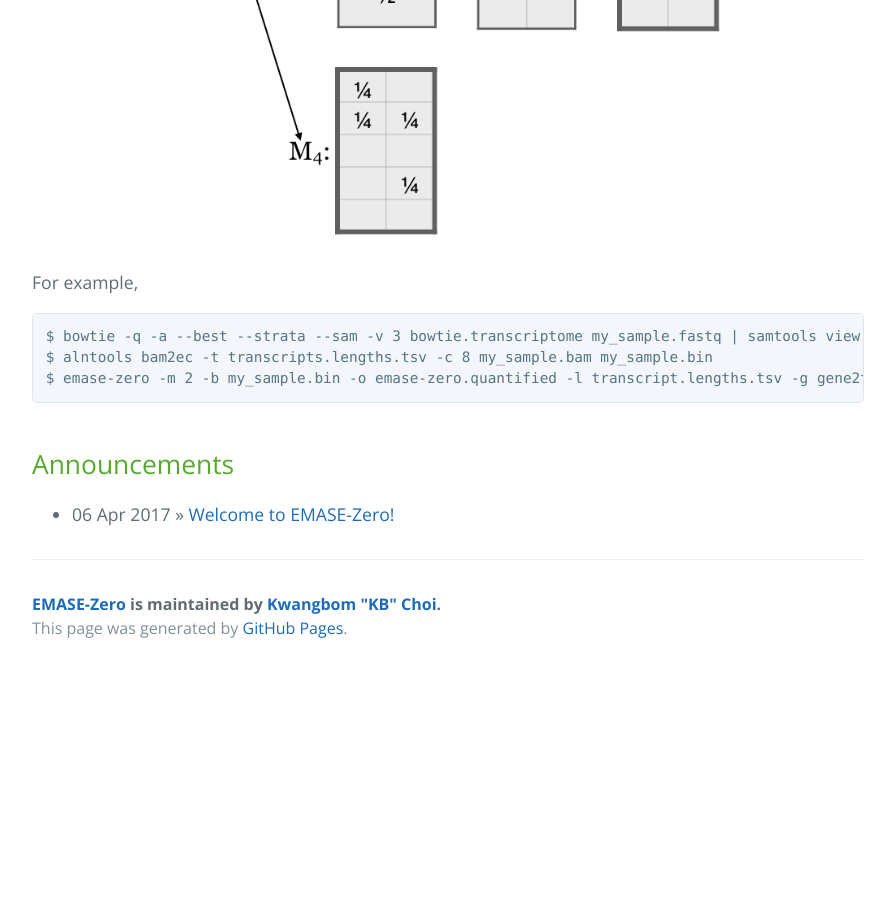
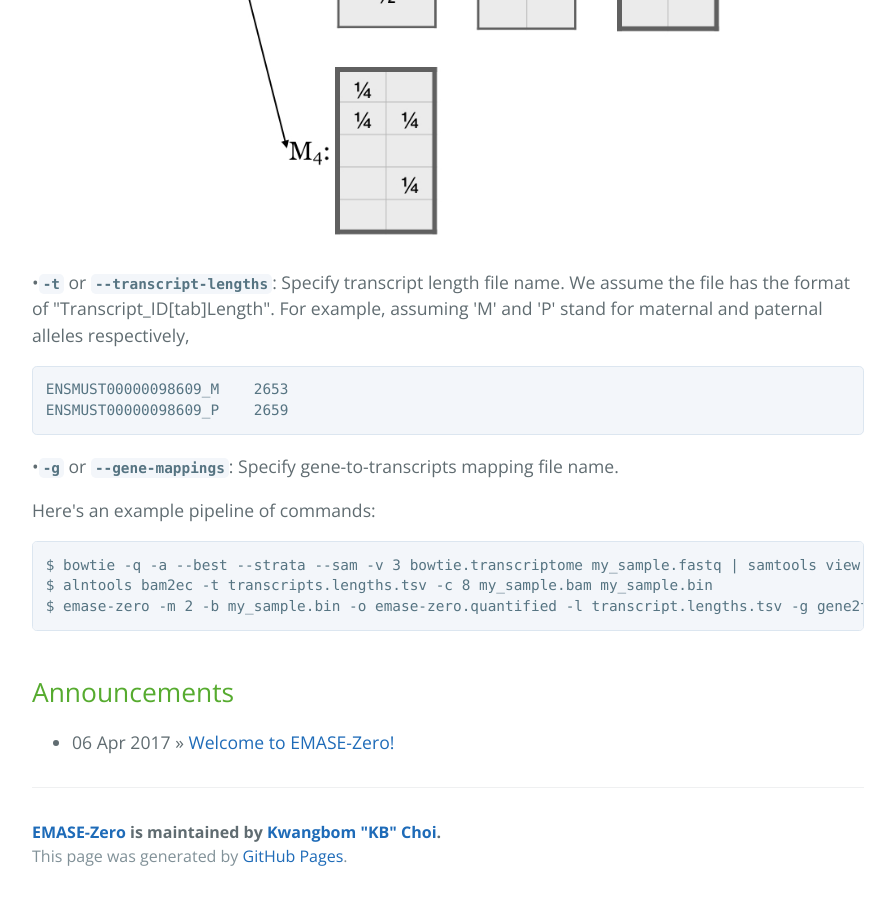
Before and after one commit to churchill-lab/emase-zero, a Jekyll site: the page built from index.html, in a window 1280 px wide and 900 px high, scrolled down 2856 px. Shown: the whole window, without its empty margins (192-1087 px from the left). Built offline with Jekyll 4.4.1, drawn with Linux system fonts in a browser that asks for light colours; the list of posts is cut into pages by our own code; before the commit the page ends 3528 px from its top, so only the background shows below that; some of the changed text lies outside the part shown.

Commit message:
[kbchoi] Adding more content to Usage

```diff
--- a/index.html
+++ b/index.html
@@ -69,12 +69,19 @@ title: {{ site.name }}
         Print this message and exit</code>
 </pre>
 
-<p>&#8226;<code><strong>-b</strong></code> or <code><strong>--bin</strong></code>: Specify the equivalence class (EC) file name (<a href="churchill-lab.github.io/alntools/#output">alntools</a> binary format). An EC binary file is generated from a bam file. EMASE-Zero does not require any specific aligner, but we recommend <a href="http://bowtie-bio.sourceforge.net/index.shtml">bowtie</a> (See example below for the bowtie options we use for RNA-Seq analyses).</p>
+<p>&#8226;<code><strong>-b</strong></code> or <code><strong>--bin</strong></code>: Specify equivalence class (EC) file name (<a href="churchill-lab.github.io/alntools/#output">alntools</a> binary format). An EC binary file is generated from a bam file. EMASE-Zero does not require any specific aligner, but we recommend <a href="http://bowtie-bio.sourceforge.net/index.shtml">bowtie</a> (See example below for the bowtie options we use for RNA-Seq analyses).</p>
 
 <p>&#8226;<code><strong>-m</strong></code> or <code><strong>--model</strong></code>: Specify EMASE model for disambiguating multireads. According to our benchmarking, Model 2 worked best for ASE while Model 4 were the best for total gene exression.
 <p><a id="models" href="#models"></a><img src="EMASE_models.jpg" alt="" title="EMASE models"></p>
 
-<p>For example,</p>
+<p>&#8226;<code><strong>-t</strong></code> or <code><strong>--transcript-lengths</strong></code>: Specify transcript length file name. We assume the file has the format of "Transcript_ID[tab]Length". For example, assuming 'M' and 'P' stand for maternal and paternal alleles respectively,</p>
+<pre><code>ENSMUST00000098609_M	2653
+ENSMUST00000098609_P	2659</code>
+</pre>
+
+<p>&#8226;<code><strong>-g</strong></code> or <code><strong>--gene-mappings</strong></code>: Specify gene-to-transcripts mapping file name.</p>
+
+<p>Here's an example pipeline of commands:</p>
 <pre><code>$ bowtie -q -a --best --strata --sam -v 3 bowtie.transcriptome my_sample.fastq | samtools view -bS - > my_sample.bam
 $ alntools bam2ec -t transcripts.lengths.tsv -c 8 my_sample.bam my_sample.bin
 $ emase-zero -m 2 -b my_sample.bin -o emase-zero.quantified -l transcript.lengths.tsv -g gene2transcripts.tsv</code>
```
Also changed, not shown: EMASE_models.jpg.
